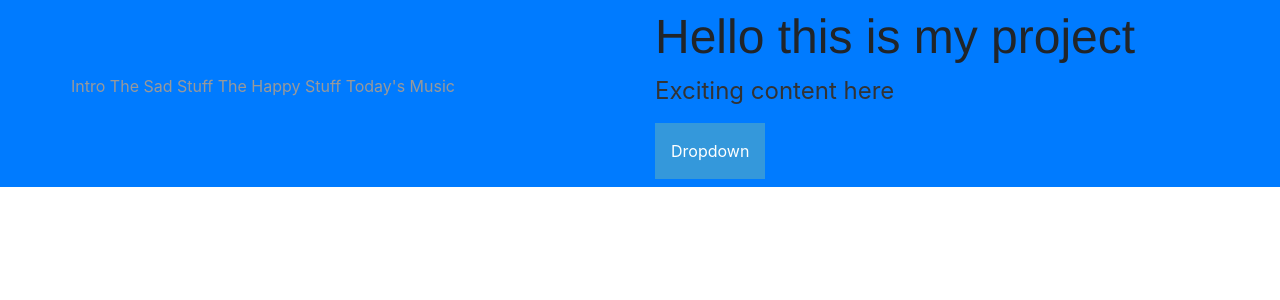
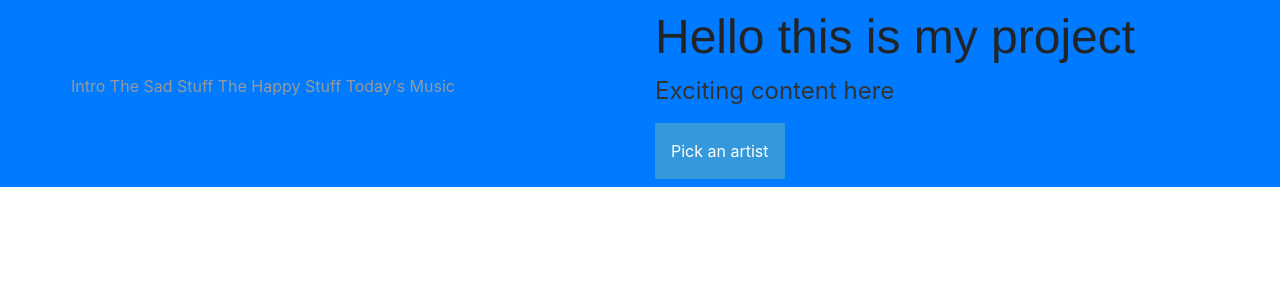
Before and after one commit to ah-dali/ah-dali.github.io, a Jekyll site: the page built from index.html, in a window 1280 px wide. Shown: the top 300 px of the page. Built offline with Jekyll 4.4.1, drawn with Linux system fonts in a browser that asks for light colours; nearby versions of some CDN libraries; library files that are not in the unit come from our copies.

Commit message:
Update index.html

```diff
--- a/index.html
+++ b/index.html
@@ -6,7 +6,7 @@ title: My Project
 	<h1>Hello this is my project</h1>
 	<p>Exciting content here</a></p>
 	<div class="dropdown">
-  		<button onclick="myFunction()" class="dropbtn">Dropdown</button>
+  		<button onclick="myFunction()" class="dropbtn">Pick an artist</button>
   		<div id="myDropdown" class="dropdown-content">
     			<a href="#">Adele</a>
     			<a href="#">Beyonce</a>
```
